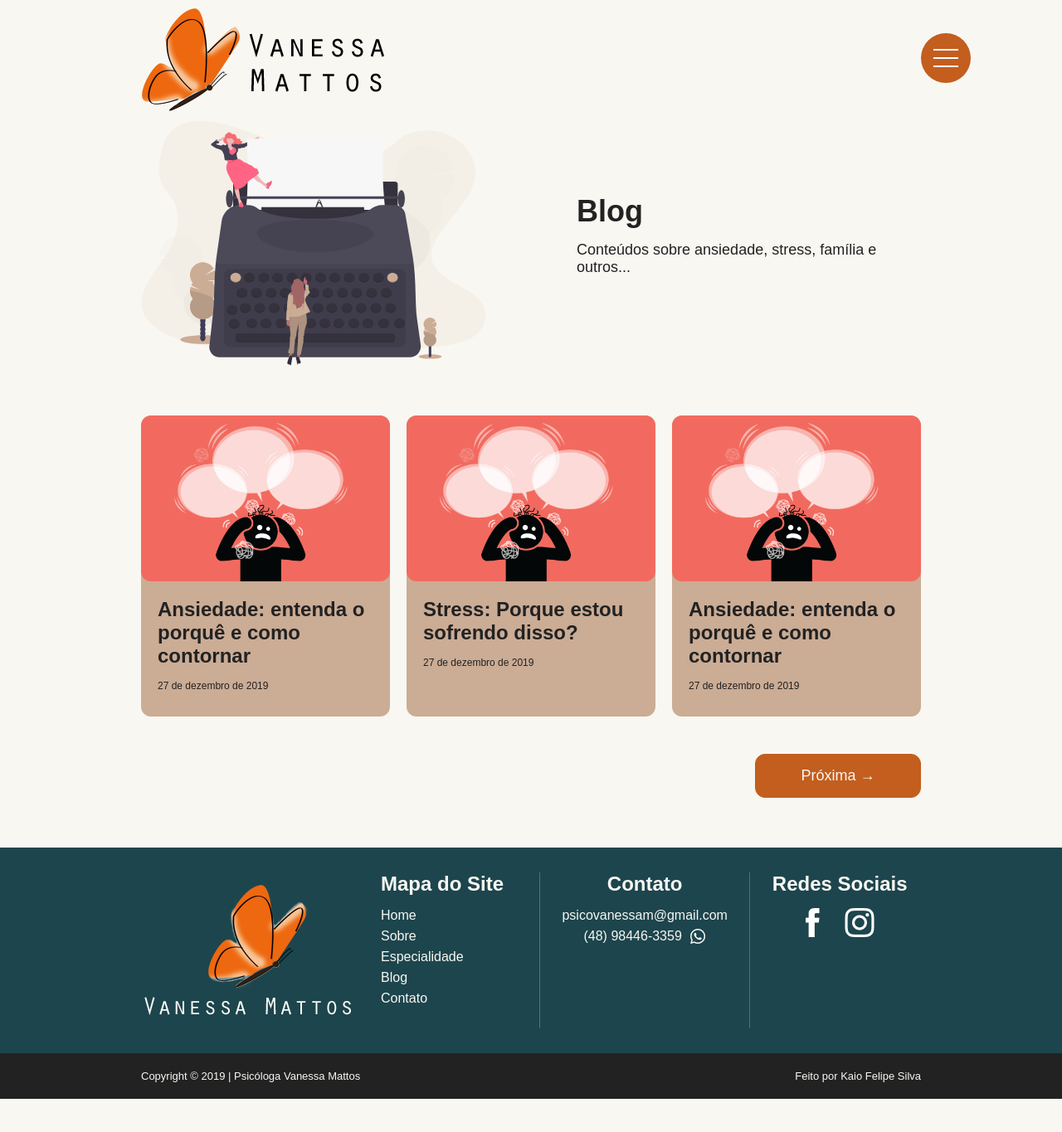
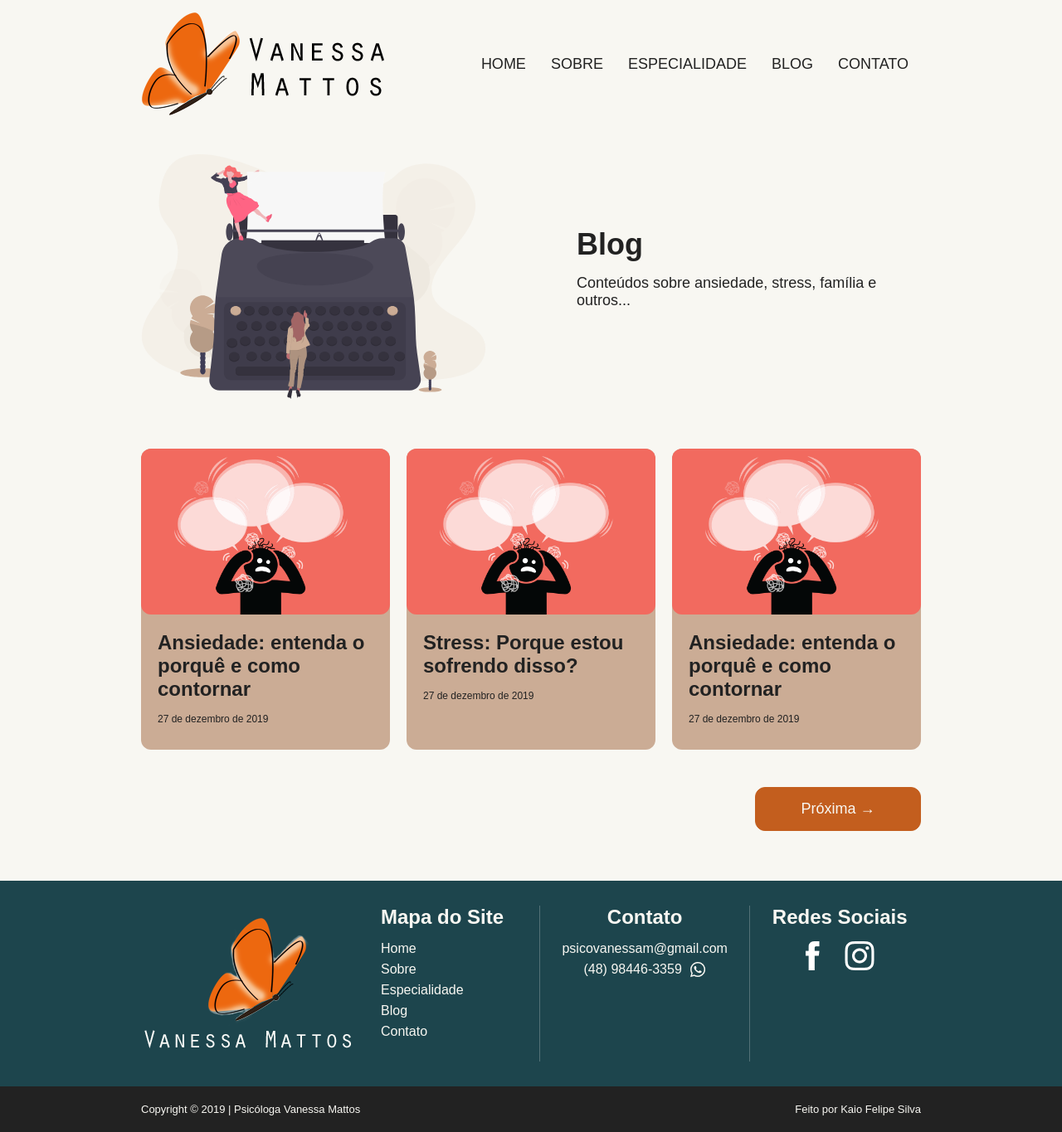
Before and after one commit to kaiofelipejs/psico-vanessa-mattos, a PHP site: page /blog.html in a window 1280 px wide. Shown: the whole page at 83% size. Before the commit the page ends 1325 px from the top, so only its background shows below. Run offline with PHP 8.4, Linux system fonts and the light colour scheme.

Commit message:
restore menu bar

```diff
--- a/blog.html
+++ b/blog.html
@@ -10,21 +10,14 @@
     <link rel="stylesheet" href="css/blog.css" />
   </head>
   <body>
-    <header class="menu-main">
-      <div class="menu-fixed">
-        <div class="container" id="menu-header">
-          <a href="index.html" class="menu-logo">
-            <img src="assets/icons/logo_horizontal.png" alt="" />
+    <header class="menu">
+      <div class="container">
+        <a href="#" class="menu-logo">
+          <img src="assets/icons/logo_horizontal.png" alt="Vanessa Mattos" />
         </a>
+
         <nav class="menu-nav flex-item">
-            <input id="navbar" type="checkbox" />
-            <label for="navbar">
-              <div class="menu">
-                <span class="hamburger"></span>
-              </div>
-            </label>
-
-            <ul class="menu-list">
+          <ul>
             <li><a href="index.html">Home</a></li>
             <li><a href="about.html">Sobre</a></li>
             <li><a href="specialty.html">Especialidade</a></li>
@@ -32,7 +25,6 @@
             <li><a href="contact.html">Contato</a></li>
           </ul>
         </nav>
-        </div>
       </div>
     </header>
 
--- a/css/style.css
+++ b/css/style.css
@@ -217,134 +217,60 @@ section.bg-curves,
 }
 
 /* MENU */
-.menu-fixed {
-  transition: 0.4s; /* Adds a transition effect when the padding is decreased */
-  background: #f8f7f2;
-  position: fixed;
-  width: 100%;
-  top: 0;
-  padding: 10px 0;
+.menu {
+  padding: 15px 0;
 }
 
 .menu-logo {
   margin: 0 10px;
-  transition: 0.4s;
-  width: 100%;
-  height: 100%;
 }
 
-@media (max-width: 739px) {
-  .menu-logo {
-    width: 70%;
-    height: 70%;
-  }
-  div.menu {
-    top: 25px;
-  }
+.menu-nav {
+  align-self: center;
 }
 
-.menu {
-  top: 40px;
-  background: #c35e1e;
-  border-radius: 50%;
-  box-shadow: 0 0 0 0 #c35e1e, 0 0 0 0 #c35e1e;
-  cursor: pointer;
-  height: 60px;
-  position: absolute;
-  transition: box-shadow 1.1s cubic-bezier(0.19, 1, 0.22, 1);
-  transition: 0.4s;
-  width: 60px;
-  z-index: 2;
-}
-.menu:hover {
-  box-shadow: 0 0 0 8px #c35e1e, 0 0 0 8px #c35e1e;
-}
-.hamburger {
-  position: relative;
-  top: 29px;
-  left: 15px;
-  width: 30px;
-  height: 2px;
-  background: #fff;
-  display: block;
-  transform-origin: center;
-  transition: 0.5s ease-in-out;
-}
-.hamburger:after,
-.hamburger:before {
-  background: #fff;
-  content: "";
-  display: block;
-  transition: 0.5s ease-in-out;
-  position: absolute;
-  width: 100%;
-  height: 100%;
-}
-.hamburger:before {
-  top: -10px;
-}
-.hamburger:after {
-  bottom: -10px;
+.menu-nav a {
+  text-transform: uppercase;
+  font-size: 18px;
 }
 
-input {
-  display: none;
-}
-input:checked ~ label .menu {
-  box-shadow: 0 0 0 130vw #cbac95, 0 0 0 130vh #cbac95;
-}
-input:checked ~ label .hamburger {
-  transform: rotate(45deg);
-}
-input:checked ~ label .hamburger:after {
-  transform: rotate(90deg);
-  bottom: 0;
-}
-input:checked ~ label .hamburger:before {
-  transform: rotate(90deg);
-  top: 0;
-}
-input:checked ~ ul {
-  opacity: 1;
-  visibility: visible;
-}
-
-.menu-list {
-  position: absolute;
-  top: 250%;
-  left: 50%;
-  transform: translate(-50%, -50%);
-  list-style: none;
-  font-size: 45px;
-  opacity: 0;
-  transition: 0.25s 0.1s cubic-bezier(0, 1.07, 0, 1.02);
-  visibility: hidden;
-  z-index: 2;
-}
-
-.menu-nav ul li {
-  padding: 10px;
+.menu-nav ul {
+  float: right;
+  display: flex;
+  flex-wrap: wrap;
 }
 
 .menu-nav ul li a {
-  color: #222;
-  display: inline;
-  text-decoration: none;
+  padding: 15px;
+  position: relative;
 }
 
-.menu-nav ul li a:hover {
-  color: #f8f7f2;
+.menu-nav ul li a:after {
+  position: absolute;
+  bottom: 0;
+  left: 0;
+  right: 0;
+  margin: auto;
+  width: 0%;
+  content: ".";
+  color: transparent;
+  background: #cbac95;
+  height: 1px;
 }
 
-#menu-header {
-  flex-direction: row;
-  /* background: blue; */
+.menu-nav ul li a::after,
+.menu-nav ul li a::before {
+  transition: all 0.5s;
+}
+
+.menu-nav ul li a:hover:after {
+  width: 100%;
 }
 
 /* INTRO */
 .intro,
 .intro-page {
-  margin-top: 145px;
+  margin-top: 30px;
 }
 
 .intro h1 {
```
Also changed, not shown: about.html (+6 -14 lines), contact.html (+6 -14 lines), index.html (+6 -14 lines), specialty.html (+7 -14 lines). Lines whose indentation alone changed are shown as unchanged.
